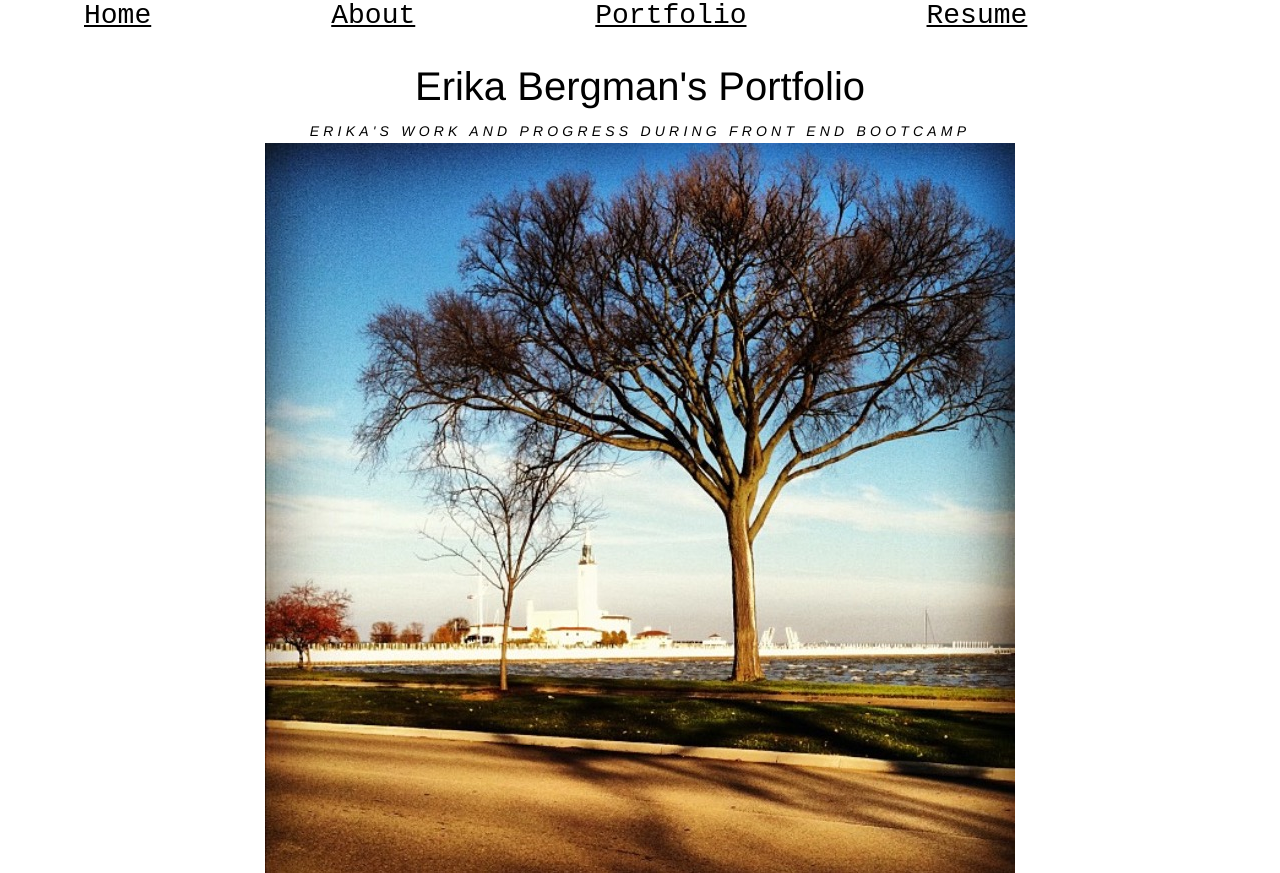
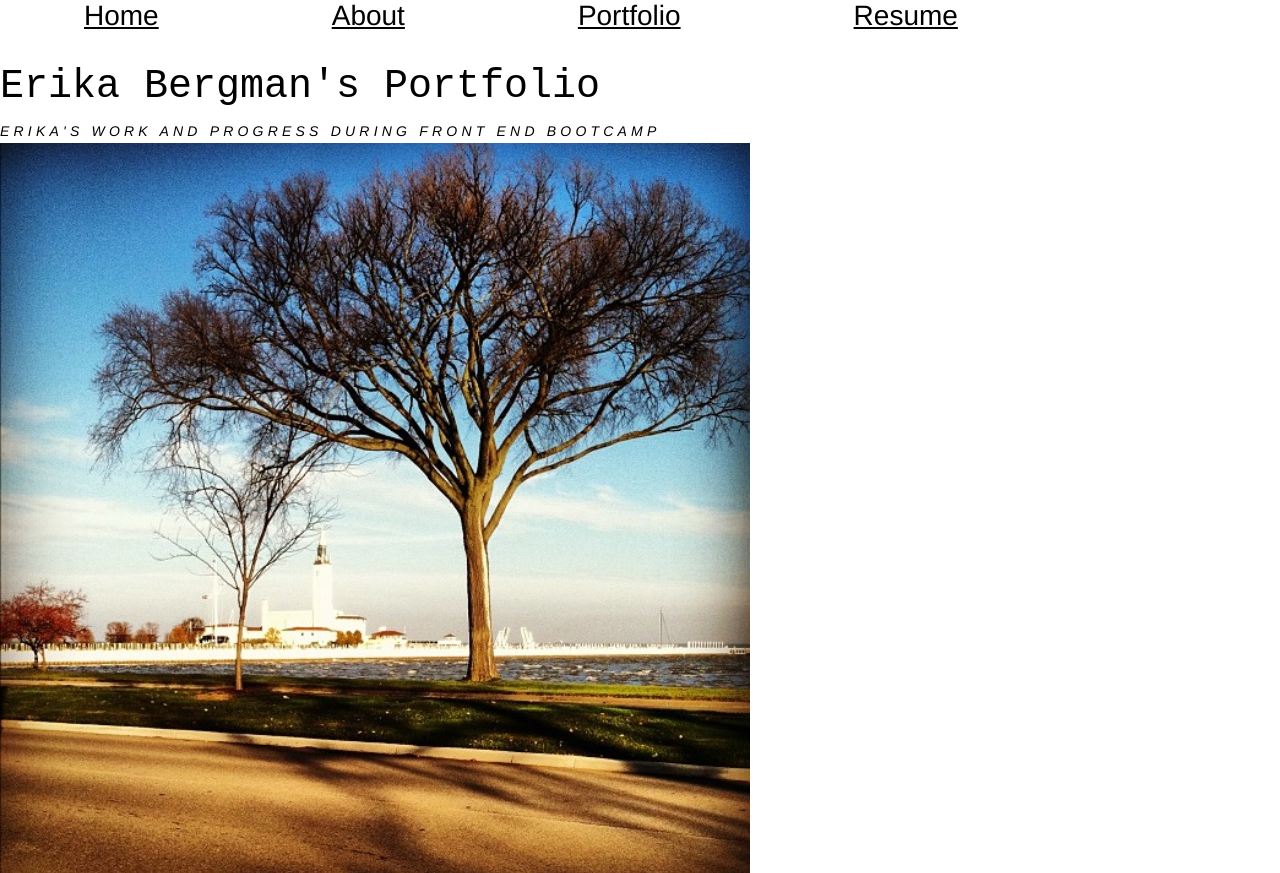
Before and after one commit to eab1216/eab1216.github.io, a plain HTML site: page Bergman_lab1/index.html in a window 1280 px wide. Drawn offline with Linux system fonts and the light colour scheme.

Commit message:
changing_fonts

```diff
--- a/Bergman_lab1/style.css
+++ b/Bergman_lab1/style.css
@@ -3,7 +3,7 @@ body{
 	background-color:white;
 	color:black;
 	font-size:20px;
-	font-family: "courier new", courier,serif;
+	font-family:Helvetica,sans-serif
 	text-align:center;
 	}
 nav{
@@ -16,7 +16,7 @@ nav{
 	}
 nav a{
 	font-size:28px;
-	font-family: "courier new",courier, serif;
+	font-family: Helvetica,sans-serif;
 	padding-left: 3.0em;
 	padding-right: 3.0em;
 	margin-top: 1.5em;
@@ -26,7 +26,7 @@ a{
 	color: inherit;
 	}
 h1,h3{
-	font-family:Helvetica,sans-serif;
+	font-family:"courier new", courier,serif;
 	font-weight:lighter;
 	padding-top: 5%;
 }
```
